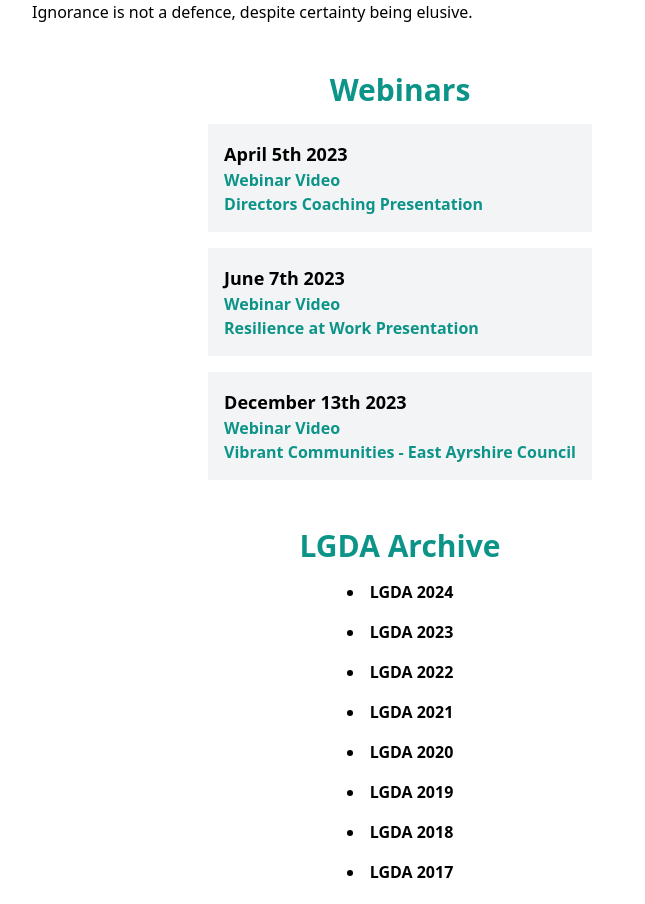
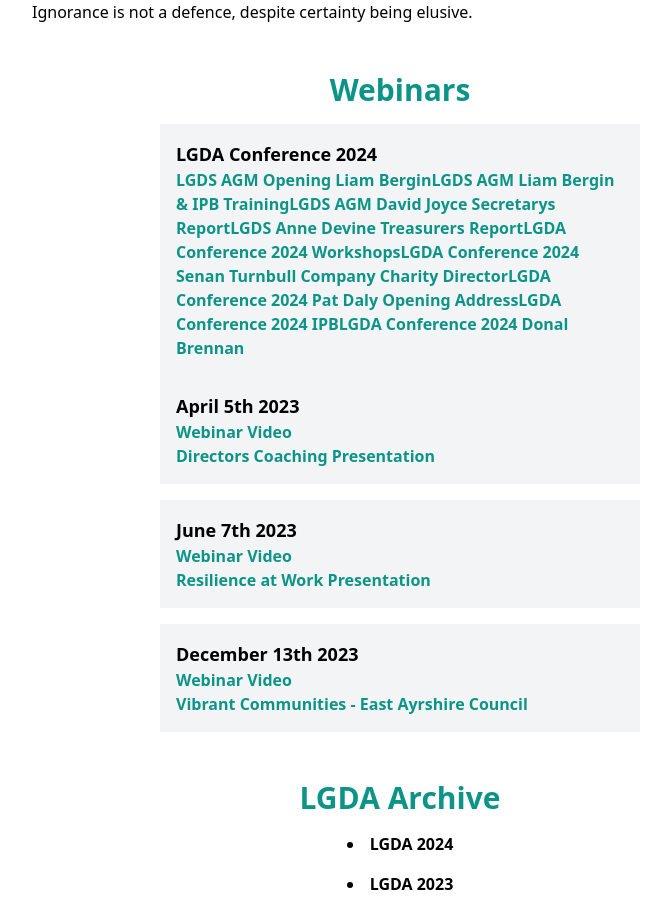
Before and after one commit to sheeehy/LGDA, a Next.js app: page /members in a window 1280 px wide. Shown: the part 988-1892 px from the top of the page, without its empty margins (240-885 px from the left). Built offline with nearby package versions, Linux system fonts and the light colour scheme; no server answers.

Commit message:
LGDA Conference  2024

```diff
--- a/src/app/members/page.tsx
+++ b/src/app/members/page.tsx
@@ -28,6 +28,36 @@
       <div className="flex items-center justify-center mt-12">
         <div className=" px-12 max-w-xl text-left font-semibold">
           <h1 className="text-teal-600 font-semibold text-3xl mb-4 text-center ">Webinars</h1>
+          <div className="bg-gray-100 p-4">
+            <h1 className="text-lg">LGDA Conference 2024</h1>
+            <a href="https://youtu.be/Zn5MvcGYNZ8" className="text-teal-600">
+              LGDS AGM Opening Liam Bergin
+            </a>
+            <a href="https://youtu.be/SbunseSQBFU" className="text-teal-600">
+              LGDS AGM Liam Bergin & IPB Training
+            </a>
+            <a href="https://youtu.be/ATSMQvY6tfE" className="text-teal-600">
+              LGDS AGM David Joyce Secretarys Report
+            </a>
+            <a href="https://youtu.be/dlsWa2gYsSc" className="text-teal-600">
+              LGDS Anne Devine Treasurers Report
+            </a>
+            <a href="https://youtu.be/NNp0-D0z03A" className="text-teal-600">
+              LGDA Conference 2024 Workshops
+            </a>
+            <a href="https://youtu.be/7Y6ImIiN7YQ" className="text-teal-600">
+              LGDA Conference 2024 Senan Turnbull Company Charity Director
+            </a>
+            <a href="https://youtu.be/aZeweD7hPdY" className="text-teal-600">
+              LGDA Conference 2024 Pat Daly Opening Address
+            </a>
+            <a href="https://youtu.be/47s2rifWAJU" className="text-teal-600">
+              LGDA Conference 2024 IPB
+            </a>
+            <a href="https://youtu.be/p0xevJ1nbPc" className="text-teal-600">
+              LGDA Conference 2024 Donal Brennan
+            </a>
+          </div>
           <div className="bg-gray-100 p-4">
             <h1 className="text-lg">April 5th 2023</h1>
             <a href="https://youtu.be/MJ_Z_YNn8is" className="text-teal-600">
```
